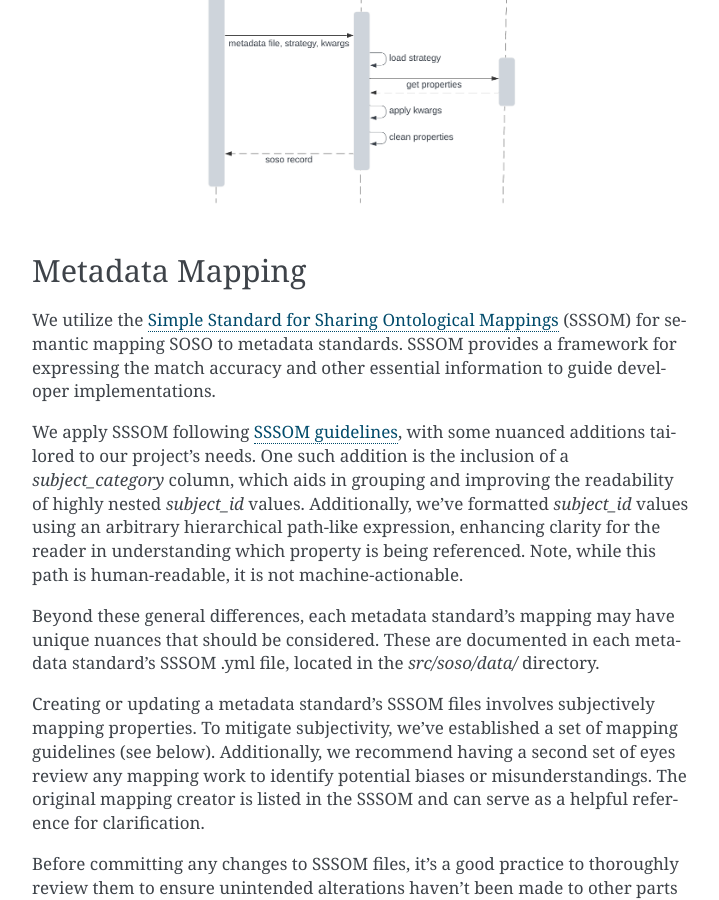
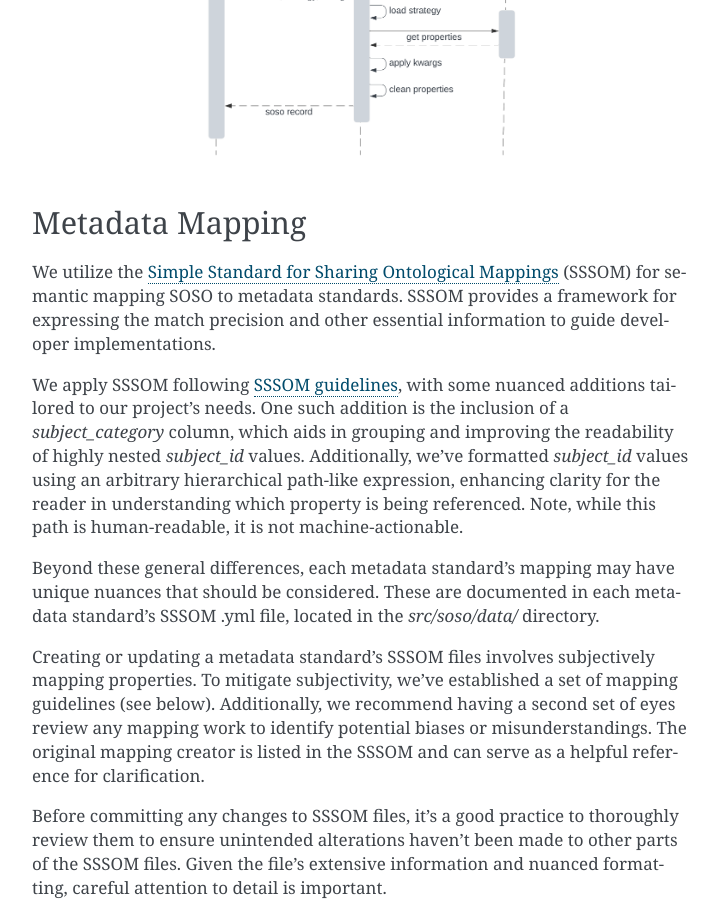
Before and after one commit to clnsmth/soso, a Sphinx documentation site: the page built from docs/source/dev/design.rst, in a window 1280 px wide and 900 px high, scrolled down 2095 px. Shown: the whole window, without its empty margins (388-1107 px from the left). Built offline with Sphinx 7.4.7, drawn with Linux system fonts in a browser that asks for light colours; some of the changed text lies outside the part shown.

Commit message:
docs: remove "precision-based property control"
Remove references to "precision-based property control" as it is not
yet implemented.

Originally, the plan was to allow users to control the precision of
results from `main.convert` through a "match type threshold"
parameter, which would reference the SSSOM to determine if a
property mapping met the criteria to be included in the returned
graph.

```diff
--- a/docs/source/dev/design.rst
+++ b/docs/source/dev/design.rst
@@ -20,7 +20,6 @@
 Functional design requirements we considered in the development of this application:
 
 * Convert any metadata standards to SOSO.
-* Use metadata mappings that enable control over the degree of output accuracy.
 * Test against a consistent set of criteria.
 * Customizable to enable unique use cases.
 
@@ -59,7 +58,7 @@
 Metadata Mapping
 ----------------
 
-We utilize the `Simple Standard for Sharing Ontological Mappings`_ (SSSOM) for semantic mapping SOSO to metadata standards. SSSOM provides a framework for expressing the match accuracy and other essential information to guide developer implementations.
+We utilize the `Simple Standard for Sharing Ontological Mappings`_ (SSSOM) for semantic mapping SOSO to metadata standards. SSSOM provides a framework for expressing the match precision and other essential information to guide developer implementations.
 
 We apply SSSOM following `SSSOM guidelines`_, with some nuanced additions tailored to our project's needs. One such addition is the inclusion of a `subject_category` column, which aids in grouping and improving the readability of highly nested `subject_id` values. Additionally, we've formatted `subject_id` values using an arbitrary hierarchical path-like expression, enhancing clarity for the reader in understanding which property is being referenced. Note, while this path is human-readable, it is not machine-actionable.
 
```
